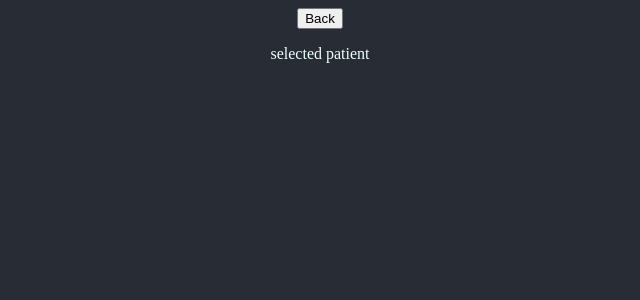
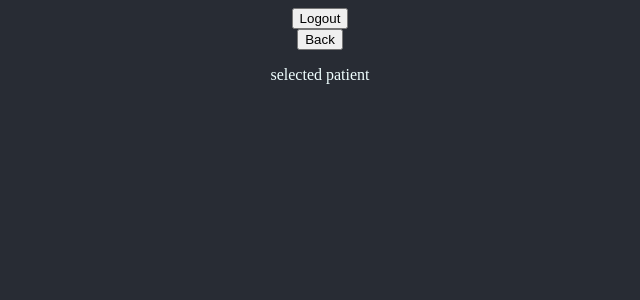
Before and after one commit to thkollias/HealthMonitoring, a React (Create React App) app: page /patients-dashboard/selected-patient in a window 1280 px wide. Shown: the top 300 px of the page, without its empty margins (320-960 px from the left). Built offline with nearby package versions, Linux system fonts and the light colour scheme.

Commit message:
logout added

```diff
--- /dev/null
+++ b/src/components/ApplicationBar.jsx
@@ -0,0 +1,15 @@
+import { useNavigate } from "react-router-dom";
+
+export const ApplicationBar = () => {
+  const navigate = useNavigate();
+
+  return (
+    <div className="application-bar">
+      <button onClick={() => {
+        navigate("/");
+      }}>
+        Logout
+      </button>
+    </div>
+  )
+}
--- a/src/routes/PatientsDashboard.jsx
+++ b/src/routes/PatientsDashboard.jsx
@@ -3,8 +3,8 @@ import { baseUrlInstance } from "../api/axiosBaseUrl";
 import { PatientsList } from "../components/PatientsList";
 import { useNavigate } from "react-router-dom";
 import { UserIdContext } from "../contexts/user_id/UserIdContext";
+import { ApplicationBar } from "../components/ApplicationBar"
 
-// const USER_ID = 18;
 export const PatientsDashBoard = () => {
   const [patients, setPatients] = useState([]);
   const {userId} = useContext(UserIdContext);
@@ -28,7 +28,7 @@ export const PatientsDashBoard = () => {
 
   return (
     <>
-      {/* {children}  //for app bar */}
+      <ApplicationBar />
       <PatientsList patients={patients} clickHandler={() => {
         navigate("selected-patient");
       }} />
--- a/src/routes/SelectedPatient.jsx
+++ b/src/routes/SelectedPatient.jsx
@@ -1,7 +1,14 @@
 import { NavigationBar } from "../components/NavigationBar";
+import { ApplicationBar } from "../components/ApplicationBar";
+import { useContext } from "react";
+import { UserIdContext } from "../contexts/user_id/UserIdContext";
+
 export const SelectedPatient = () => {
+  const user_id = useContext(UserIdContext);   // pass it here to send axios GET request with it
+
   return (
     <>
+      <ApplicationBar />
       <NavigationBar />
       <p>selected patient</p>
     </>
```
